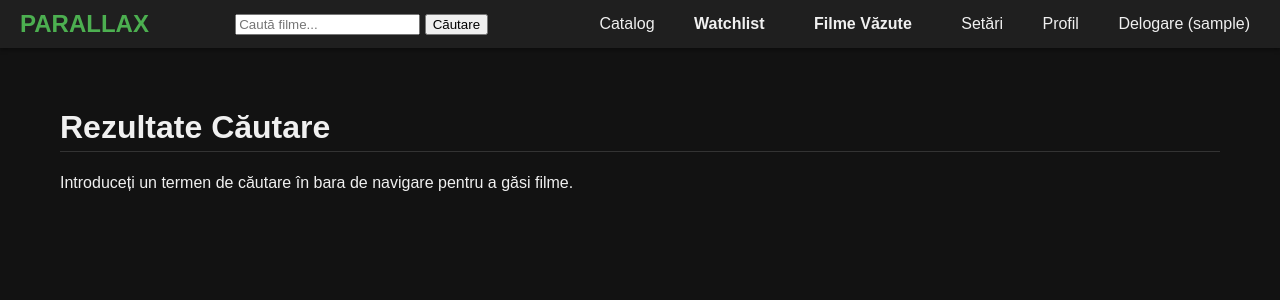
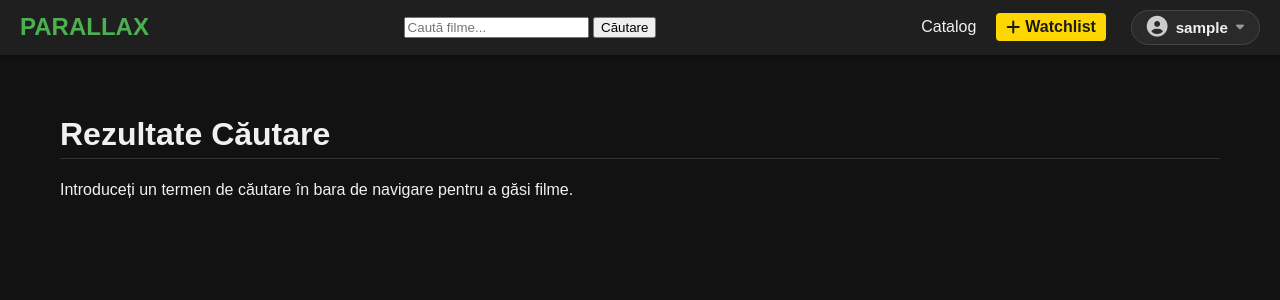
Before and after one commit to raavar/Parallax-Movie-Universe, a Flask app: page /search in a window 1280 px wide. Shown: the top 300 px of the page. Run offline with Flask 3, Linux system fonts and the light colour scheme; the visitor is signed in with stand-in values (Sample User, id 1).

Commit message:
Added dropdown menu for profile

```diff
--- a/app/static/css/style.css
+++ b/app/static/css/style.css
@@ -25,10 +25,16 @@ body {
     text-decoration: none;
 }
 
+/* Containerul de link-uri din navbar (dreapta) */
+.nav-links {
+    display: flex;
+    align-items: center;
+    gap: 10px; /* Spațiu între elemente */
+}
+
 .nav-links a {
     color: #f0f0f0;
     text-decoration: none;
-    margin-left: 15px;
     padding: 5px 10px;
     border-radius: 4px;
     transition: background-color 0.3s;
@@ -36,6 +42,122 @@ body {
 
 .nav-links a:hover {
     background-color: #333;
+}
+
+/* ======================================================= */
+/* NAVIGARE (Stiluri pentru Dropdown și Watchlist Button) */
+/* ======================================================= */
+
+/* Stil pentru Butonul Watchlist separat */
+.watchlist-main-button {
+    background-color: #ffd700;
+    color: #1a1a1a !important;
+    font-weight: bold;
+    padding: 8px 12px;
+    border-radius: 4px;
+    text-decoration: none;
+    transition: background-color 0.2s;
+    display: flex;
+    align-items: center;
+    border: none;
+}
+.watchlist-main-button i {
+    margin-right: 5px;
+}
+.watchlist-main-button:hover {
+    background-color: #e6c200;
+}
+
+/* Stil pentru Dropdown-ul de Profil */
+.user-dropdown {
+    position: relative;
+    margin-left: 15px; /* Spațiu față de butonul Watchlist */
+}
+
+.dropdown-toggle {
+    /* Flexbox pentru aliniere perfectă orizontală */
+    display: flex;
+    align-items: center;
+    justify-content: center;
+
+    /* Stilul vizual */
+    background-color: #2a2a2a; /* Fundal gri închis, nu transparent */
+    border: 1px solid #444;    /* Bordură fină */
+    color: #f0f0f0;
+    cursor: pointer;
+
+    /* Dimensiuni și Rotunjime */
+    padding: 6px 15px;
+    border-radius: 50px; /* Aceasta creează forma de "pilulă" */
+    font-size: 1em;
+
+    /* Tranziție fină la hover */
+    transition: all 0.2s ease;
+}
+
+.dropdown-toggle:hover {
+    background-color: #3a3a3a;
+    border-color: #666;
+}
+
+/* Stil Iconiță Profil */
+.profile-icon {
+    font-size: 1.3em;
+    margin-right: 8px; /* Spațiu între iconiță și nume */
+    color: #ccc;
+}
+
+/* Stil Nume */
+.dropdown-toggle span {
+    font-weight: 600;
+    margin-right: 8px; /* Spațiu între nume și săgeată */
+}
+
+/* Stil Săgeată */
+.arrow-icon {
+    font-size: 0.8em;
+    color: #999;
+}
+
+/* Textul cu Numele */
+.username-text {
+    font-weight: bold;
+    margin-right: 8px;
+    font-size: 0.95em;
+}
+
+.dropdown-menu {
+    display: none;
+    position: absolute;
+    top: 110%;
+    right: 0;
+    min-width: 220px;
+    background-color: #1f1f1f;
+    border: 1px solid #333;
+    box-shadow: 0 5px 15px rgba(0, 0, 0, 0.5);
+    z-index: 1000;
+    padding: 10px 0;
+    border-radius: 8px;
+}
+.dropdown-menu.show {
+    display: block;
+}
+
+.dropdown-item {
+    color: #ccc;
+    padding: 10px 15px;
+    text-decoration: none;
+    display: block;
+    font-size: 0.95em;
+}
+.dropdown-item:hover {
+    background-color: #333;
+    color: white;
+}
+.dropdown-divider {
+    height: 1px;
+    margin: 5px 0;
+    background-color: #444;
 }
 
 /* Conținut Principal */
@@ -304,3 +427,71 @@ h1, h2, h3 {
 .poster-image:hover {
     transform: scale(1.02);
 }
+
+/* ======================================================= */
+/* PAGINA DETALII FILM (Butoane de Acțiune Toggle) */
+/* ======================================================= */
+
+.user-actions-panel {
+    width: 100%;
+}
+
+/* Stil de bază pentru butoanele de acțiune */
+.w-100 {
+    width: 100% !important;
+}
+
+/* Stil pentru Butonul WATCHLIST */
+.btn-warning {
+    background-color: #ffd700;
+    border-color: #ffd700;
+    color: #1a1a1a;
+    font-weight: bold;
+    border-radius: 8px;
+}
+.btn-warning:hover {
+    background-color: #e6c200;
+    border-color: #e6c200;
+    color: #1a1a1a;
+}
+
+/* Stil Watchlist Când ESTE în listă (Checked / In Watchlist) */
+.btn-warning-checked {
+    background-color: #ffd700;
+    border-color: #ffd700;
+    color: #1a1a1a;
+}
+.btn-warning-checked:hover {
+    background-color: #ffc400;
+}
+
+
+/* Stil VĂZUT (Când este marcat) - Folosește btn-info */
+.btn-info {
+    background-color: #333;
+    color: #7ab8ff;
+    border: 1px solid #7ab8ff;
+    font-weight: bold;
+    border-radius: 8px;
+}
+.btn-info:hover {
+    background-color: #444;
+}
+
+/* Stil pentru Marcare ca Văzut (când NU e văzut) */
+.btn-outline-secondary {
+    border: 1px solid #999;
+    color: #ccc;
+    background-color: transparent;
+    border-radius: 8px;
+}
+.btn-outline-secondary:hover {
+    background-color: #333;
+    color: white;
+}
+
+/* Stil pentru secțiunea de rating permanentă */
+#ratingSection {
+    background-color: #2a2a2a;
+    border: 1px solid #444 !important;
+}
--- a/app/static/js/main.js
+++ b/app/static/js/main.js
@@ -1,7 +1,37 @@
 document.addEventListener('DOMContentLoaded', function() {
+
+    // =======================================================
+    // 1. Logica Dropdown-ului de Profil
+    // =======================================================
+    const dropdownButton = document.getElementById('userDropdownButton');
+    const dropdownMenu = document.getElementById('userDropdownMenu');
+
+    if (dropdownButton) {
+        dropdownButton.addEventListener('click', function(event) {
+            // Previne propagarea click-ului pentru a nu declanșa imediat închiderea
+            event.stopPropagation();
+            // Comută clasa 'show' pentru a afișa/ascunde meniul
+            dropdownMenu.classList.toggle('show');
+        });
+    }
+
+    // Închide dropdown-ul dacă se dă click în afara lui (pe tot documentul)
+    window.addEventListener('click', function(event) {
+        // Verifică dacă există meniul și dacă este deschis
+        if (dropdownMenu && dropdownMenu.classList.contains('show')) {
+            // Verifică dacă click-ul NU a fost pe butonul trigger SAU în interiorul meniului
+            if (!event.target.closest('.user-dropdown')) {
+                dropdownMenu.classList.remove('show');
+            }
+        }
+    });
+
+
+    // =======================================================
+    // 2. Logica Autocomplete (Căutare)
+    // =======================================================
     const searchInput = document.getElementById('searchInput');
     const resultsContainer = document.getElementById('autocompleteResults');
-    let currentQuery = '';
     let searchTimeout;
 
     if (!searchInput) return;
@@ -16,10 +46,9 @@ document.addEventListener('DOMContentLoaded', function() {
             return;
         }
 
-        // Folosim un debounce pentru a nu trimite cereri la fiecare tastă
         searchTimeout = setTimeout(() => {
             fetchSuggestions(query);
-        }, 300); // Așteaptă 300ms după ultima tastă
+        }, 300); // Debounce
     });
 
     async function fetchSuggestions(query) {
@@ -27,6 +56,7 @@ document.addEventListener('DOMContentLoaded', function() {
         try {
             const response = await fetch(url);
             if (!response.ok) {
+                // Tratează codurile HTTP eșuate, de ex. 500
                 throw new Error(`HTTP error! status: ${response.status}`);
             }
             const data = await response.json();
@@ -60,20 +90,23 @@ document.addEventListener('DOMContentLoaded', function() {
         resultsContainer.style.display = 'block';
     }
 
-    // Prevent the input from losing focus when clicking inside the results
+    // Prevents the input from losing focus when clicking inside the results
+    // (Păstrează rezultatele afișate când utilizatorul dă click pe un film)
     resultsContainer.addEventListener('mousedown', function(e) {
-        // This prevents the 'blur' event from firing on the input
         e.preventDefault();
     });
 
     // Ascunde rezultatele când focusul iese din câmpul de căutare
     searchInput.addEventListener('blur', () => {
-        resultsContainer.style.display = 'none';
+        // Folosim un mic timeout pentru a permite evenimentului mousedown de pe rezultate să se declanșeze
+        setTimeout(() => {
+            resultsContainer.style.display = 'none';
+        }, 150);
     });
 
-    // Afișează din nou rezultatele la focus
+    // Afișează din nou rezultatele la focus (dacă există conținut)
     searchInput.addEventListener('focus', () => {
-        if (searchInput.value.trim().length >= 2 && resultsContainer.innerHTML) {
+        if (searchInput.value.trim().length >= 1 && resultsContainer.innerHTML) {
              resultsContainer.style.display = 'block';
         }
     });
--- a/app/templates/base.html
+++ b/app/templates/base.html
@@ -7,6 +7,10 @@
 
     {# Legătura către fișierul CSS #}
     <link rel="stylesheet" type="text/css" href="{{ url_for('static', filename='css/style.css') }}">
+
+    <link rel="stylesheet" href="{{ url_for('static', filename='css/style.css') }}">
+
+    <link rel="stylesheet" href="https://cdnjs.cloudflare.com/ajax/libs/font-awesome/6.4.0/css/all.min.css">
 
     {# Secțiune pentru JS specific paginii #}
     {% block head_extra %}{% endblock %}
@@ -28,22 +32,36 @@
             </form>
 
             <div class="nav-links">
-                <a href="{{ url_for('catalog') }}">Catalog</a>
+                <a href="{{ url_for('catalog') }}" class="nav-button">Catalog</a>
 
                 {% if current_user.is_authenticated %}
-                    <a class="nav-item nav-link btn btn-warning me-2" href="{{ url_for('watchlist') }}">
-                        <i class="fas fa-list-alt"></i> Watchlist
+
+                    <a href="{{ url_for('watchlist') }}" class="nav-button watchlist-main-button">
+                        <i class="fas fa-plus"></i> Watchlist
                     </a>
 
-                    <a class="nav-item nav-link btn btn-info me-2" href="{{ url_for('seen_list') }}">
-                        <i class="fas fa-star"></i> Filme Văzute
-                    </a>
-                    <a href="{{ url_for('settings') }}">Setări</a>
-                    <a href="{{ url_for('user_profile', user_id=current_user.id) }}">Profil</a>
-                    <a href="{{ url_for('logout') }}">Delogare ({{ current_user.username }})</a>
+                    <div class="user-dropdown">
+
+                        <button class="dropdown-toggle" id="userDropdownButton" type="button">
+                            <i class="fas fa-user-circle profile-icon"></i>
+
+                            <span class="username-text">{{ current_user.username }}</span>
+
+                            <i class="fas fa-caret-down arrow-icon"></i>
+                        </button>
+
+                        <div class="dropdown-menu" id="userDropdownMenu">
+                            <a href="{{ url_for('user_profile', user_id=current_user.id) }}" class="dropdown-item">Your profile</a>
+                            <a href="{{ url_for('watchlist') }}" class="dropdown-item">Your Watchlist</a>
+                            <a href="{{ url_for('seen_list') }}" class="dropdown-item">Your ratings / Seen List</a>
+                            <div class="dropdown-divider"></div>
+                            <a href="{{ url_for('settings') }}" class="dropdown-item">Account settings</a>
+                            <a href="{{ url_for('logout') }}" class="dropdown-item">Sign out</a>
+                        </div>
+                    </div>
                 {% else %}
-                    <a href="{{ url_for('login') }}">Login</a>
-                    <a href="{{ url_for('register') }}">Înregistrare</a>
+                    <a href="{{ url_for('login') }}" class="nav-button">Login</a>
+                    <a href="{{ url_for('register') }}" class="nav-button">Înregistrare</a>
                 {% endif %}
             </div>
         </nav>
```
Also changed, not shown: other parts of app/static/css/style.css (+16 -15 lines).
